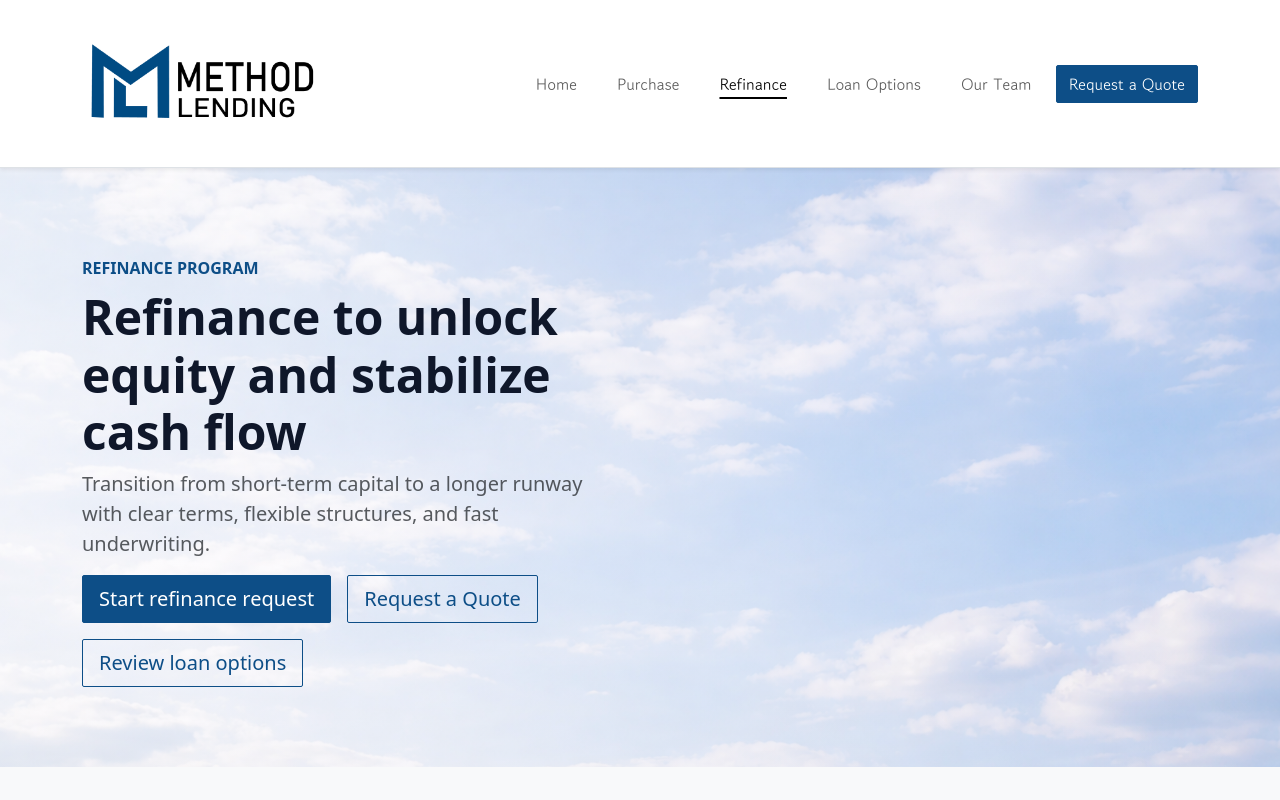
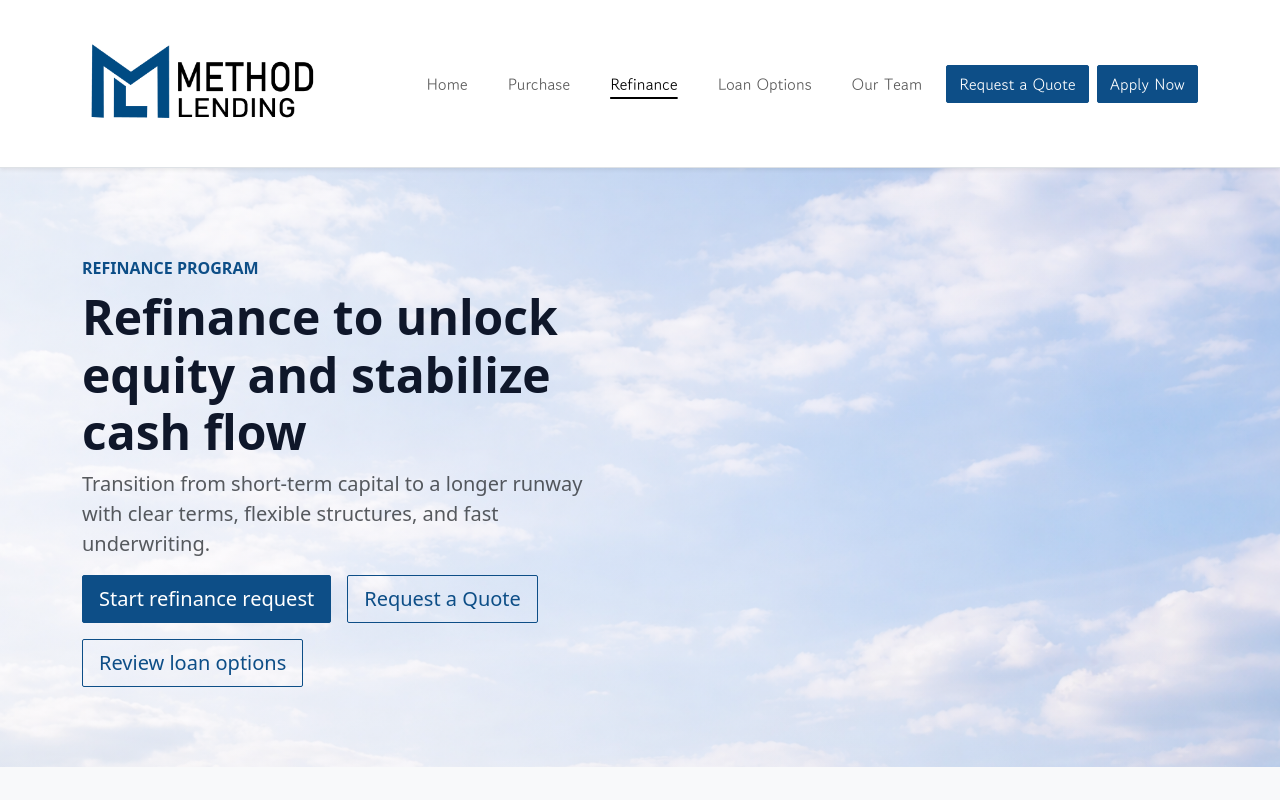
Before and after one commit to quantumpat/methodlending, a React (Vite) app: page /refinance in a window 1280 px wide. Shown: the top 800 px of the page. Built offline with nearby package versions, Linux system fonts and the light colour scheme; a web font is replaced by a local one.

Commit message:
Added calculator to refinance page and added 'Apply Now' button to the nav!

```diff
--- a/src/App.tsx
+++ b/src/App.tsx
@@ -158,6 +158,15 @@ function App() {
             <Link className="btn btn-primary ms-lg-3" to="/request-quote" onClick={closeMobileNav}>
               Request a Quote
             </Link>
+            <a
+              className="btn btn-success ms-lg-2"
+              href="http://methodlending.loanzify.io/register"
+              target="_blank"
+              rel="noopener noreferrer"
+              onClick={closeMobileNav}
+            >
+              Apply Now
+            </a>
           </div>
         </div>
       </header>
--- a/src/pages/RefinancePage.tsx
+++ b/src/pages/RefinancePage.tsx
@@ -1,4 +1,5 @@
 import { Link } from 'react-router-dom'
+import PurchaseCalculator from '../components/PurchaseCalculator'
 
 const RefinancePage = () => (
   <main>
@@ -31,6 +32,8 @@ const RefinancePage = () => (
         </div>
       </div>
     </section>
+
+    <PurchaseCalculator />
 
     <section id="refinance-benefits" className="section bg-light">
       <div className="container">
```
